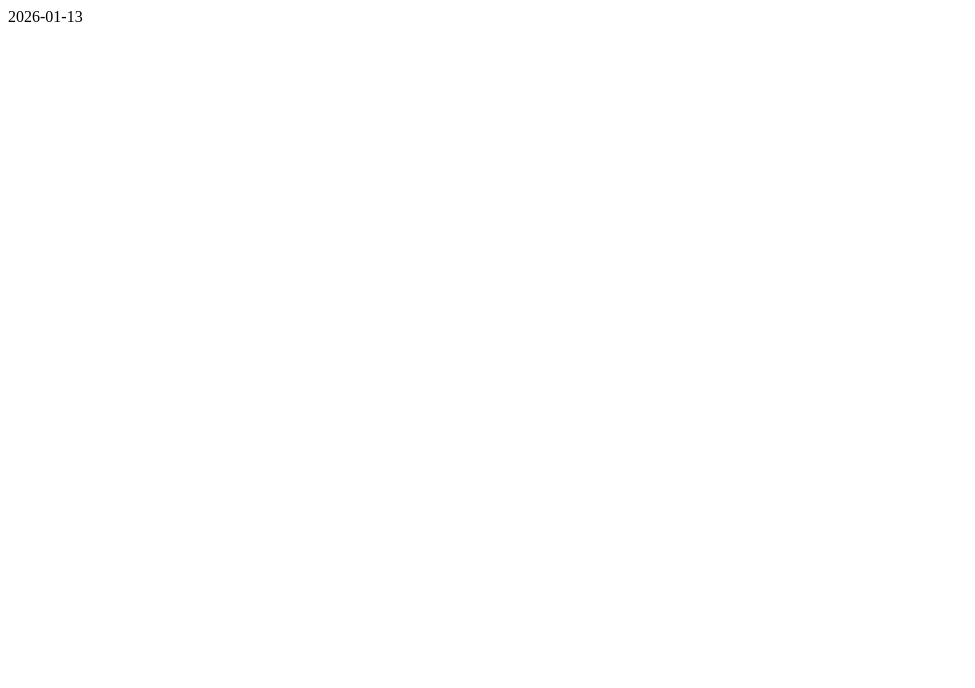
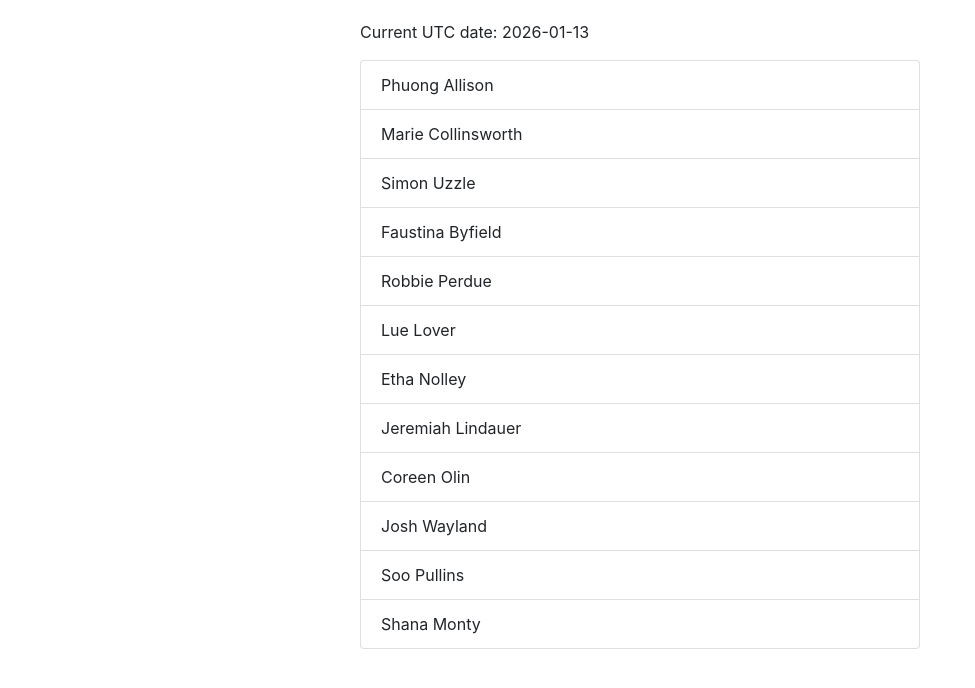
Before and after one commit to GuilhermeBorges3Ddev/users-on-saga, a React (Vite) app: page / in a window 1280 px wide. Shown: the top 688 px of the page, without its empty margins (0-975 px from the left). Built offline with nearby package versions, Linux system fonts and the light colour scheme; data requests are answered from the project's data file.

Commit message:
UsersList component displaying every user fetched in call+put Sagas

```diff
--- a/package.json
+++ b/package.json
@@ -8,10 +8,11 @@
     "build": "vite build",
     "lint": "eslint .",
     "preview": "vite preview",
-    "connectToDatabase":"json-server --watch db.json --port 3004"
+    "connectToDatabase": "json-server --watch db.json --port 3004"
   },
   "dependencies": {
     "axios": "1.13.2",
+    "bootstrap": "4.2.1",
     "react": "16.5.2",
     "react-dom": "16.5.2",
     "react-redux": "5.0.7",
--- a/src/components/App.jsx
+++ b/src/components/App.jsx
@@ -1,5 +1,8 @@
+import { connect } from 'react-redux';
 import React, { Component } from 'react'
-import { connect } from 'react-redux';
+
+import UsersList from './UsersList';
+
 import { getUsersRequest } from '../actions/users';
 
 function* getUtcToIsoAppDisplay() {
@@ -13,11 +16,25 @@ class App extends Component {
     this.props.getUsersRequest();
   }
   render() {
+    const users = this.props.users;
     const UTC_ITERATOR = getUtcToIsoAppDisplay();
-    return <div>{UTC_ITERATOR.next().value}</div>
+    return (
+      <React.Fragment>
+        <div style={{
+          padding: "20px",
+          margin: "0 auto",
+          maxWidth: "600px",
+        }}>
+          <p style={{width: "100%"}}>
+            Current UTC date: {UTC_ITERATOR.next().value}
+          </p>
+          <UsersList users={users?.items} />
+        </div>
+      </React.Fragment>
+    )
   }
 }
 
-export default connect(null, {
+export default connect(({ users }) => ({ users }), {
   getUsersRequest
 })(App)
--- /dev/null
+++ b/src/components/UsersList.jsx
@@ -0,0 +1,14 @@
+import React from "react";
+import { ListGroup, ListGroupItem } from "reactstrap";
+
+const UsersList = ({ users }) => {
+  return (
+   <ListGroup>
+     {users.map(user => (
+       <ListGroupItem key={user.id}>{user.firstName} {user.lastName}</ListGroupItem>
+     ))}
+   </ListGroup>
+  );
+};
+
+export default UsersList;
--- a/src/main.jsx
+++ b/src/main.jsx
@@ -7,6 +7,8 @@ import { createStore, applyMiddleware } from 'redux'
 import rootSaga from './sagas/index.js'
 import reducers from './reducers/index.js'
 import createSagaMiddleware from 'redux-saga'
+
+import "bootstrap/dist/css/bootstrap.min.css";
 
 import App from './components/App.jsx'
 
@@ -18,10 +20,8 @@ const store = createStore(reducers, applyMiddleware(sagaMiddleware))
 sagaMiddleware.run(rootSaga)
 
 ReactDOM.render(
-  <React.StrictMode>
     <Provider store={store}>
       <App />
-    </Provider>
-  </React.StrictMode>,
+    </Provider>,
   document.getElementById('root')
 )
```
Also changed, not shown: 2 other files (tests, documents, lock files or other folders).
